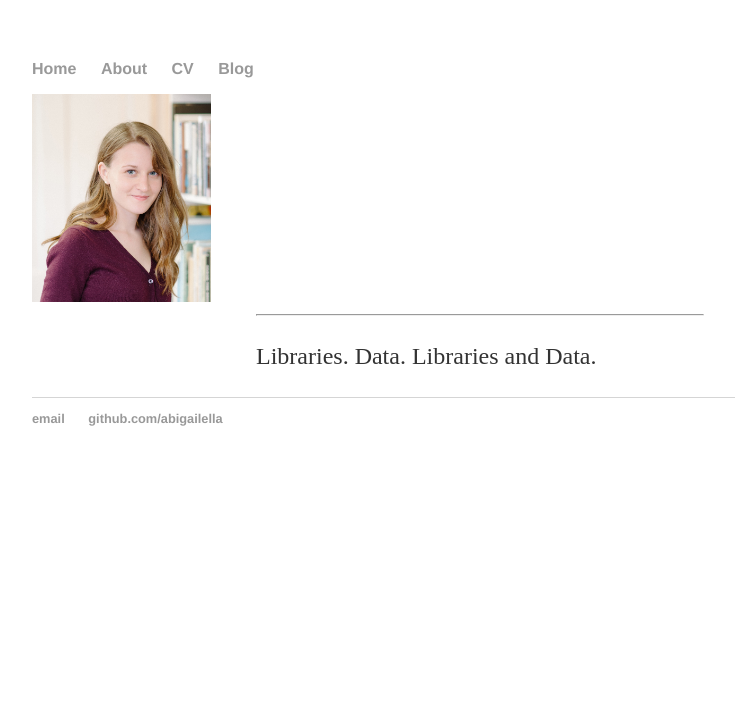
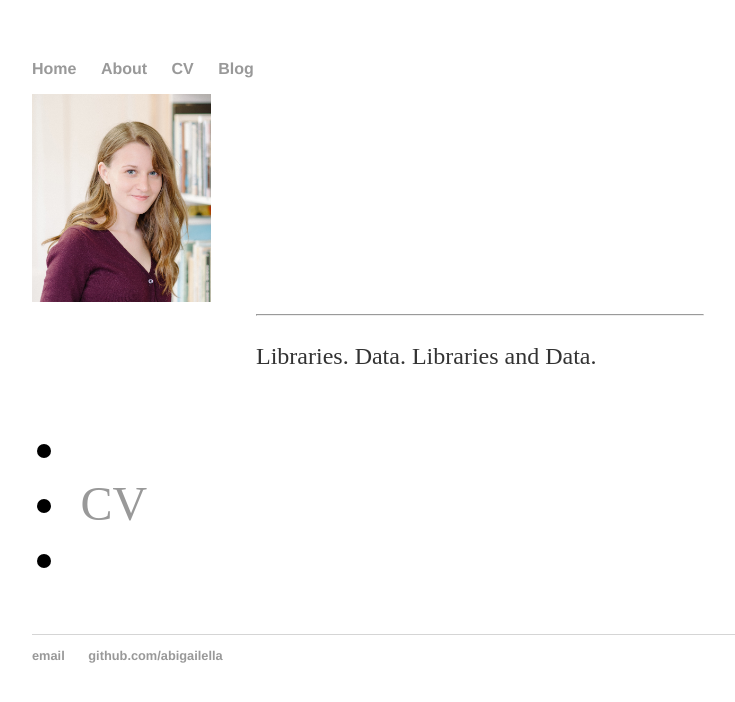
Before and after one commit to abigailella/abigailella.github.io, a Jekyll site: the page built from about.html, in a window 1280 px wide. Shown: the top 702 px of the page, without its empty margins (160-895 px from the left). Built offline with Jekyll 4.4.1, drawn with Linux system fonts in a browser that asks for light colours.

Commit message:
Update about.html

```diff
--- a/about.html
+++ b/about.html
@@ -3,11 +3,21 @@ layout: default
 title: Abigail E. Johnson
 ---
 <div class="jumbotron jumbotron-fluid">
-			<div class="text-center">
+	<div class="text-center">
   				<img src="headshot.jpg" class="mx rounded-circle" style="width:20%; height:20%;">
   				<hr class="my-4" style="margin-left:25%; margin-right:25%">
   					<p style="margin-left:25%; margin-right:25%">Libraries. Data. Libraries and Data.</p>
   				</hr>
   			</div>
-		</div>
+</div>
+		<table class="table table-hover">
+  			<div class="text-center" style="font-size:3em;">
+  					<ul id="menu" class="list-inline">
+                        <li><a href="mailto:aej8qf@virginia.edu" style="margin:1%"><i class="far fa-envelope"></i></a></li>
+                        <li><a href="Professional_CV (14).pdf" style="text-decoration:none; margin:1%;">CV</a></li>
+                        <li><a href="https://github.com/abigailella" style="margin:1%"><i class="fab fa-github"></i></a></li>
+
+                    </ul>
+            </div>
+		</table>
 <!-- /.blurb -->
```
